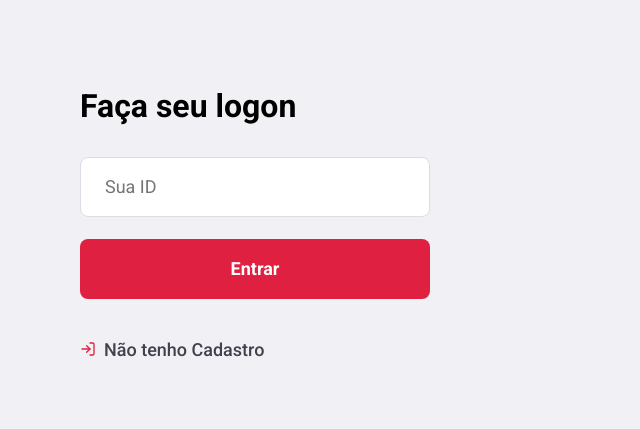
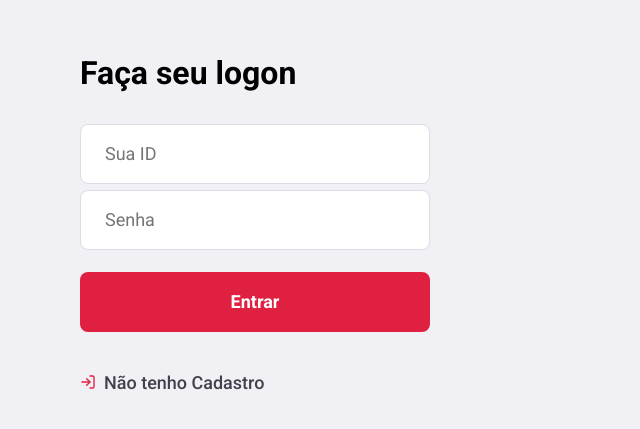
Before and after one commit to LucasAdorno/iconselho-frontend, a React (Create React App) app: page / in a window 1280 px wide. Shown: the part 227-656 px from the top of the page, without its empty margins (0-640 px from the left). Built offline with nearby package versions, Linux system fonts and the light colour scheme.

Commit message:
post password

```diff
--- a/src/pages/Logon/index.js
+++ b/src/pages/Logon/index.js
@@ -8,13 +8,14 @@ import './styles.css';
 
 export default function Logon(){
     const [id, setId] = useState('');
+    const [password, setPassword] = useState('');
     const history = useHistory();
 
     async function handleLogin(e) {
         e.preventDefault();
 
         try {
-            const response = await api.post('sessions', { id });
+            const response = await api.post('sessions', { id, password });
 
             localStorage.setItem('userId', id);
             localStorage.setItem('userName', response.data.name);
@@ -36,6 +37,11 @@ export default function Logon(){
                     value={id}
                     onChange={e => setId(e.target.value)}
                     />
+                    <input placeholder="Senha"
+                    type='password'
+                    value={password}
+                    onChange={e => setPassword(e.target.value)}
+                    />
 
                     <button className="button" type="submit">Entrar</button>
 
```
